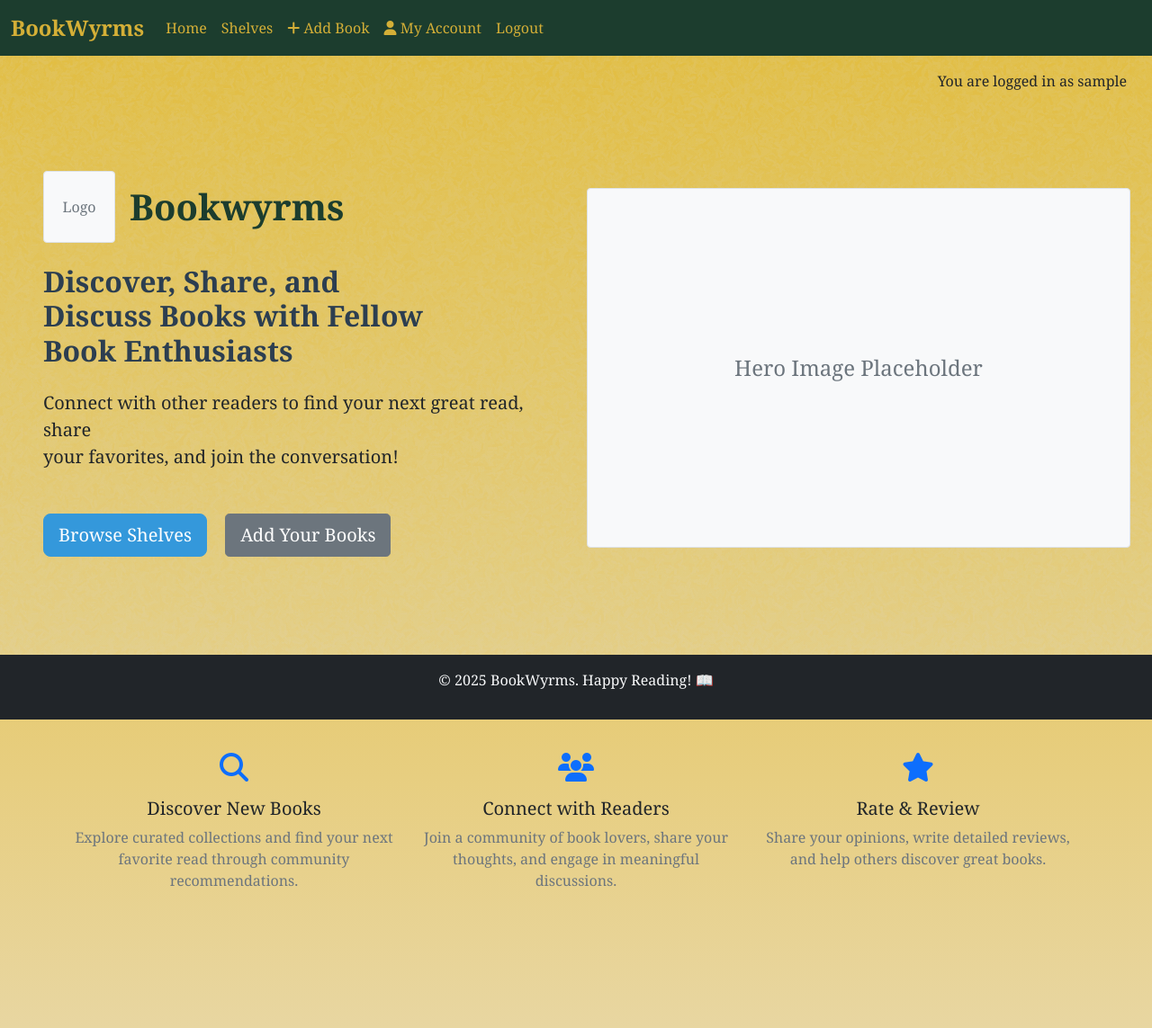
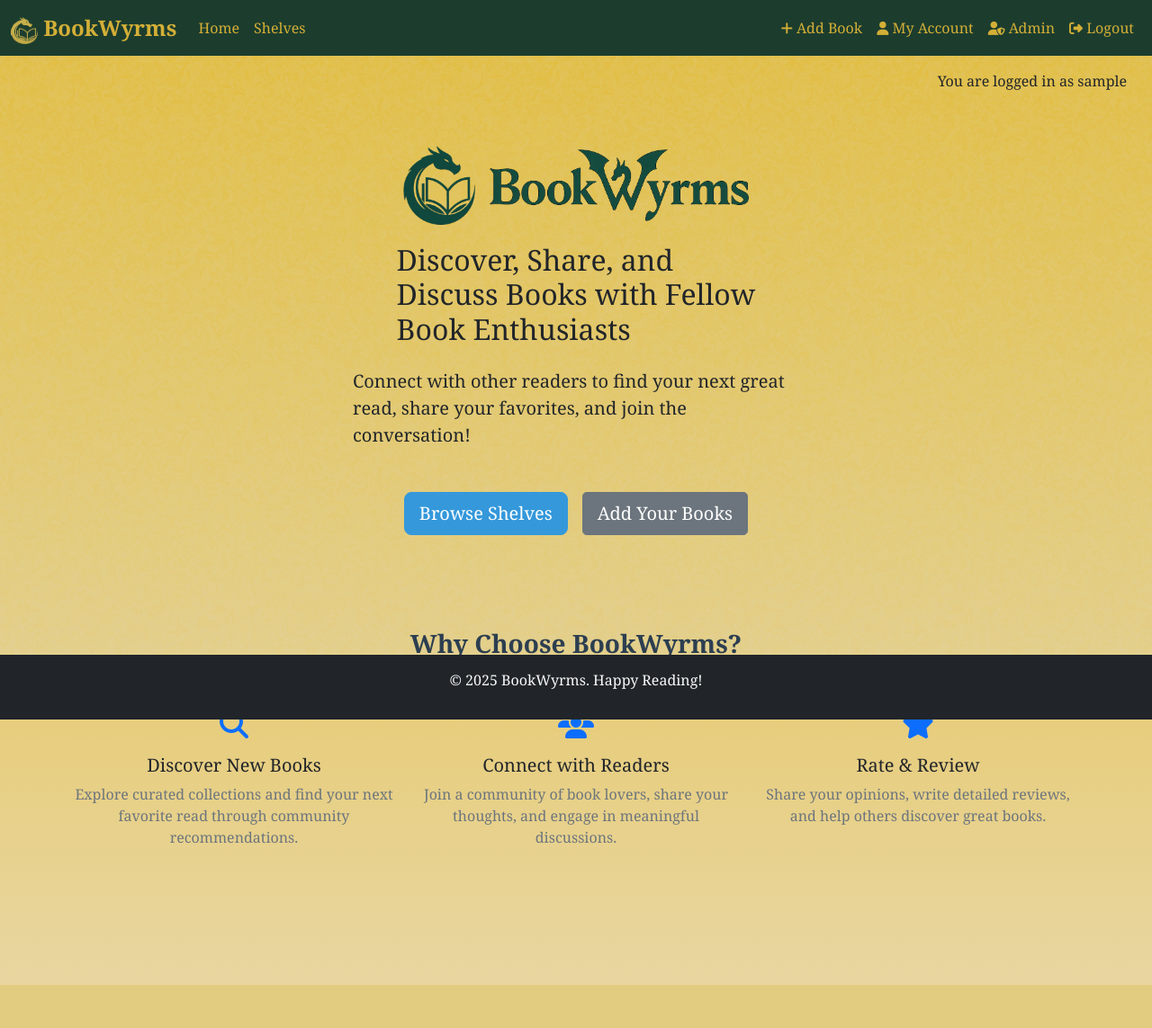
Before and after one commit to ShuaybAi/bookwyrms, a Django app: page / in a window 1280 px wide. Shown: the whole page at 90% size. After the commit the page ends 1095 px from the top, so only its background shows below. Run offline with Django 5.2, Linux system fonts and the light colour scheme; the visitor is signed in with stand-in values (Sample User, id 1); some libraries are stand-ins or nearby versions.

Commit message:
add logo to homepage and add styles (centering content mostly)

```diff
--- a/books/templates/books/add_book.html
+++ b/books/templates/books/add_book.html
@@ -6,7 +6,7 @@
 <div class="row justify-content-center">
     <div class="col-lg-8">
         <div class="card shadow-soft">
-            <div class="card-header bg-primary text-white">
+            <div class="card-header">
                 <h2 class="card-title mb-0">
                     <i class="fas fa-plus-circle me-2"></i>Add New Book
                 </h2>
--- a/books/templates/books/home.html
+++ b/books/templates/books/home.html
@@ -7,35 +7,37 @@
 <!-- Hero Section -->
 <div class="hero-section py-5">
     <div class="container-fluid">
-        <div class="row align-items-center">
-            <!-- Left Content -->
-            <div class="col-lg-6 col-md-12 mb-4 mb-lg-0">
-                <div class="hero-content p-4">
-                    <!-- Logo Placeholder -->
+        <div class="row align-items-center justify-content-center">
+            <div class="col-lg-6 col-md-12 mb-4 mb-lg-0" style="max-width: 520px;">
+                {% comment %} <div class="hero-content p-4"> {% endcomment %}
+                    <!-- Logo -->
                     <div class="hero-logo mb-4">
-                        <div class="d-flex align-items-center justify-content-center justify-content-lg-start">
-                            <div class="logo-placeholder bg-light border rounded d-flex align-items-center justify-content-center" style="width: 80px; height: 80px;">
-                                <span class="text-muted">Logo</span>
+                        <div class="d-flex align-items-center justify-content-center">
+                            <div class="d-flex align-items-center justify-content-center" style="width: 80px; height: 80px;">
+                                <!-- logo image -->
+                                <img src="{% static 'images/logo/bookwyrms_logo_(green).webp' %}" alt="Bookwyrms Logo" class="img-fluid">
                             </div>
-                            <h1 class="ms-3 mb-0">Bookwyrms</h1>
+                            {% comment %} <h1 class="ms-3 mb-0">Bookwyrms</h1> {% endcomment %}
+                            <img src="{% static 'images/logo/BookWyrms_stylized_text.webp' %}" alt="Bookwyrms Text Logo" class="img-fluid ms-3" style="height: 80px;">
                         </div>
                     </div>
 
                     <!-- Main Heading -->
-                    <h2 class="mb-4">
+
+                    <div class="h2 d-flex container-fluid w-auto mb-4 justify-content-center">
                         Discover, Share, and<br>
                         Discuss Books with Fellow<br>
                         Book Enthusiasts
-                    </h2>
+                    </div>
 
                     <!-- Subtitle -->
                     <p class="lead mb-5">
-                        Connect with other readers to find your next great read, share<br>
+                        Connect with other readers to find your next great read, share
                         your favorites, and join the conversation!
                     </p>
 
                     <!-- Action Buttons -->
-                    <div class="hero-buttons">
+                    <div class="d-flex hero-buttons justify-content-center">
                         <a href="{% url 'book_list' %}" class="btn btn-primary btn-lg me-3 mb-2">
                             Browse Shelves
                         </a>
@@ -48,18 +50,20 @@
                             Add Your Books
                         </a>
                         {% endif %}
-                    </div>
+                    {% comment %} </div> {% endcomment %}
                 </div>
             </div>
 
-            <!-- Right Image Placeholder -->
+            {% comment %} <!-- Right Image Placeholder -->
             <div class="col-lg-6 col-md-12">
                 <div class="text-center">
-                    <div class="illustration-placeholder bg-light border rounded d-flex align-items-center justify-content-center" style="height: 400px;">
-                        <span class="text-muted fs-4">Hero Image Placeholder</span>
+                    <div class="d-flex align-items-center justify-content-center" style="height: 400px;">
+                        <!-- <span class="text-muted fs-4">Hero Image Placeholder</span> -->
+                        <img src="{% static 'images/bookwyrms_stylized_text_only.png' %}" alt="Hero Image" class="img-fluid">
                     </div>
                 </div>
-            </div>
+            </div> {% endcomment %}
+
         </div>
     </div>
 </div>
--- a/books/templates/books/my_account.html
+++ b/books/templates/books/my_account.html
@@ -5,7 +5,7 @@
 {% block content %}
 <div class="row">
     <div class="col-12">
-        <h1 class="mb-4">👤 My Account</h1>
+        <h1 class="mb-4">My Account</h1>
     </div>
 </div>
 
--- a/config/settings.py
+++ b/config/settings.py
@@ -100,7 +100,7 @@ DATABASES = {
     'default': dj_database_url.parse(os.environ.get("DATABASE_URL"))
 }
 
-# CSRF_TRUSTED_ORIGINS = ["https://*.herokuapp.com"]
+CSRF_TRUSTED_ORIGINS = ["https://*.herokuapp.com"]
 
 # Password validation
 # https://docs.djangoproject.com/en/5.2/ref/settings/#auth-password-validators
--- a/static/css/style.css
+++ b/static/css/style.css
@@ -25,7 +25,7 @@ body {
     font-family: 'Georgia', serif;
 }
 
-html::before {
+body::before {
   content: "";
   position: fixed;
   top: 0; left: 0;
@@ -45,6 +45,10 @@ html::before {
 
 .navbar a {
     color: var(--title-text-color) !important;
+}
+
+.navbar i {
+    font-size: 15px;
 }
 
 .navbar-brand {
--- /dev/null
+++ b/static/js/main.js
@@ -0,0 +1,16 @@
+// Main JavaScript functionality for BookWyrms
+
+// Auto-hide Django messages after 5 seconds
+document.addEventListener('DOMContentLoaded', function() {
+    // Find all alert messages
+    const alerts = document.querySelectorAll('.alert');
+
+    alerts.forEach(function(alert) {
+        // Auto-hide after 5 seconds (5000 milliseconds)
+        setTimeout(function() {
+            // Use Bootstrap's fade out animation
+            const bsAlert = new bootstrap.Alert(alert);
+            bsAlert.close();
+        }, 5000);
+    });
+});
--- a/templates/base.html
+++ b/templates/base.html
@@ -40,7 +40,10 @@
     <!-- Navigation -->
     <nav class="navbar navbar-expand-lg">
         <div class="container-fluid">
-            <a class="navbar-brand" href="{% url 'home' %}">BookWyrms</a>
+            <a class="navbar-brand" href="{% url 'home' %}">
+                <img src="{% static 'images/logo/BookWyrms_Logo_(#D4AF37).webp' %}" alt="Bookwyrms Logo" class="img-fluid" style="height: 30px; width: 30px;">
+                BookWyrms
+            </a>
 
             <button class="navbar-toggler" type="button" data-bs-toggle="collapse" data-bs-target="#navbarText"
                 aria-controls="navbarText" aria-expanded="false" aria-label="Toggle navigation">
@@ -57,9 +60,8 @@
                         <a class="nav-link {% if request.path == book_list_url %}active{% endif %}"
                             aria-current="page" href="{{ book_list_url }}">Shelves</a>
                     </li>
-                    {% comment %} <li class="nav-item">
-                        <a class="nav-link" href="/admin/">Admin</a>
-                    </li> {% endcomment %}
+                </ul>
+                <ul class="navbar-nav mb-2 mb-lg-0 ms-auto">
                     {% if user.is_authenticated %}
                     <li class="nav-item">
                         <a class="nav-link {% if request.path == add_book_url %}active{% endif %}"
@@ -73,9 +75,18 @@
                             <i class="fas fa-user"></i> My Account
                         </a>
                     </li>
+                    {% if user.is_superuser %}
+                    <li class="nav-item">
+                        <a class="nav-link" href="/admin/">
+                            <i class="fas fa-user-shield"></i> Admin
+                        </a>
+                    </li>
+                    {% endif %}
                     <li class="nav-item">
                         <a class="nav-link {% if request.path == logout_url %}active{% endif %}"
-                            aria-current="page" href="{{ logout_url }}">Logout</a>
+                            aria-current="page" href="{{ logout_url }}">
+                            <i class="fas fa-sign-out-alt"></i> Logout
+                        </a>
                     </li>
                     {% else %}
                     <li class="nav-item">
@@ -128,7 +139,7 @@
     <!-- Footer -->
     <footer class="bg-dark text-light text-center py-3 mt-auto">
         <div class="container">
-            <p>&copy; 2025 BookWyrms. Happy Reading! 📖</p>
+            <p>&copy; 2025 BookWyrms. Happy Reading!</p>
         </div>
     </footer>
 
@@ -138,6 +149,9 @@
     <!-- Bootstrap JS -->
     <script src="https://cdn.jsdelivr.net/npm/bootstrap@5.1.3/dist/js/bootstrap.bundle.min.js"></script>
 
+    <!-- Main JavaScript -->
+    <script src="{% static 'js/main.js' %}"></script>
+
     {% block extra_js %}{% endblock %}
 </body>
 
```
Also changed, not shown: templates/account/login.html (+7 -1 lines), templates/account/logout.html (+7 -1 lines), templates/account/password_change.html (+7 -2 lines), templates/account/signup.html (+7 -1 lines), static/images/logo/BookWyrms_Logo_(#D4AF37).webp (added), static/images/logo/BookWyrms_Logo_(transparent).webp (added), static/images/logo/BookWyrms_stylized_text.webp (added), static/images/logo/bookwyrms_logo_(green).webp (added).
